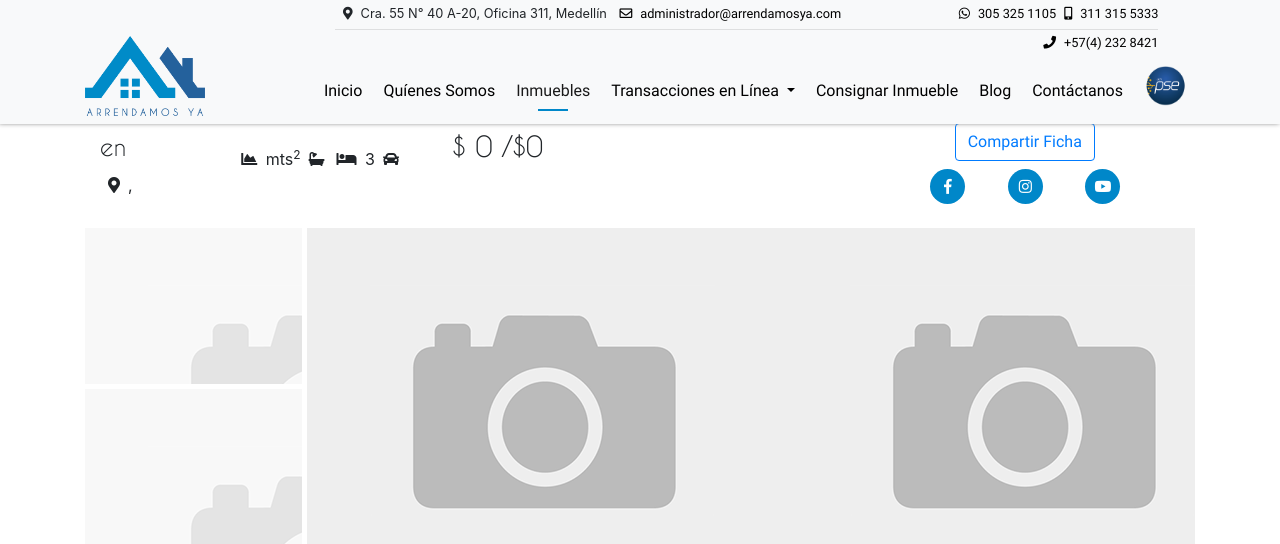
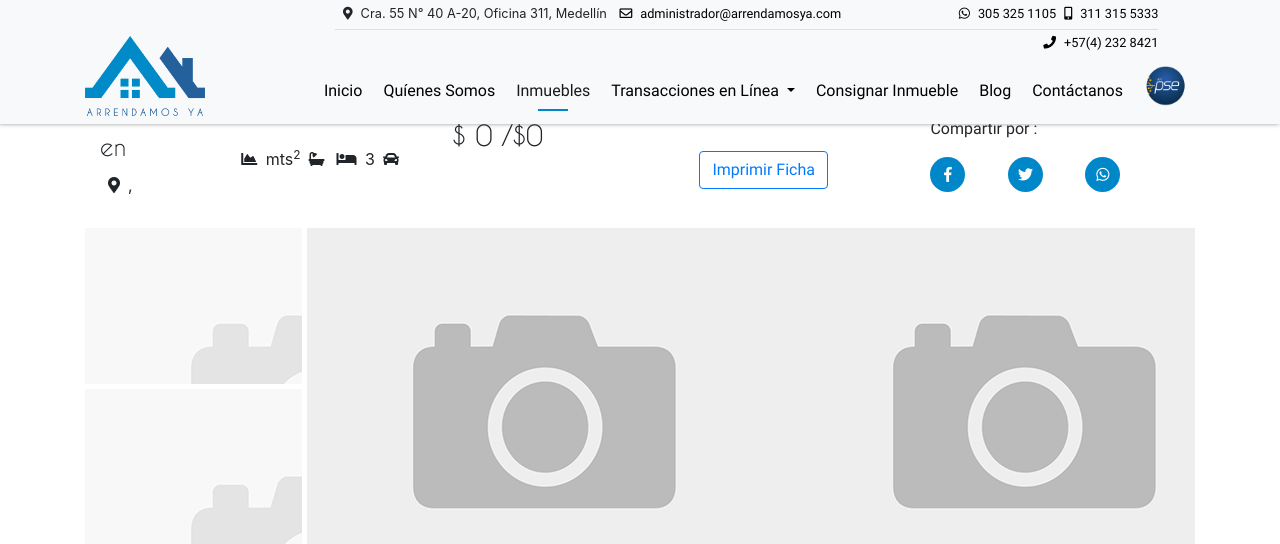
Before and after one commit to DexconDigital/arrendamosYa, a PHP site: page /detalle_inmueble.php in a window 1280 px wide. Shown: the top 544 px of the page. Run offline with PHP 8.4, Linux system fonts and the light colour scheme; data that the repository does not hold is empty; some libraries are stand-ins or nearby versions.

Commit message:
contactanos
Re organizacion del menu boton de comaptir .

```diff
--- a/detalle_inmueble.php
+++ b/detalle_inmueble.php
@@ -80,10 +80,11 @@
                             </li>
                         </ul>
                         <div class="compartir">
-                            <a class=" btn btn-outline-primary round-0" href="https://simicrm.app/mcomercialweb/fichas_tecnicas/fichatec3.php?reg=979-<?php echo $co ?>" target="_blank" role="button">Compartir Ficha</a>
+                            <a class=" btn btn-outline-primary round-0" href="https://simicrm.app/mcomercialweb/fichas_tecnicas/fichatec3.php?reg=979-<?php echo $co ?>" target="_blank" role="button">Imprimir Ficha</a>
                         </div>
 
                         <ul class="cont_compart ">
+                        <p>Compartir por :</p>
                             <li class="tamaño_redes">
                                 <a href="#" class="cont_icon">
                                     <i class="fab fa-facebook-f icono_style" aria-hidden="true"></i>
@@ -92,13 +93,13 @@
                             </li>
                             <li class="tamaño_redes">
                                 <a href="#" class="cont_icon">
-                                    <i class="fab fa-instagram icono_style"></i>
+                                    <i class="fab fa-twitter icono_style"></i>
 
                                 </a>
                             </li>
                             <li class="tamaño_redes">
                                 <a href="#" class="cont_icon">
-                                    <i class="fab fa-youtube icono_style"></i>
+                                    <i class="fab fa-whatsapp icono_style"></i>
 
                                 </a>
                             </li>
--- a/scss/_zdetalle_inmueble.scss
+++ b/scss/_zdetalle_inmueble.scss
@@ -3,8 +3,8 @@
 
     .compartir{
     position: absolute;
-    margin-left: 77%;
-    margin-top: -3%;
+    margin-left: 54%;
+    margin-top: 2%;
     }
 
     .conteedor_general{
@@ -97,6 +97,7 @@
                 padding-right: 0;
                 margin-right: 0;
                 list-style: none;
+                margin-top: -22px;
 
 
                 .precio_style{
@@ -115,7 +116,7 @@
             padding: 0;
             list-style-type: none;
             list-style: none;
-            margin-top: 6%;
+            margin-top: 0%;
             margin-right: 2%;
 
             .tamaño_redes{
```
Also changed, not shown: css/style.css, 1 other file.
